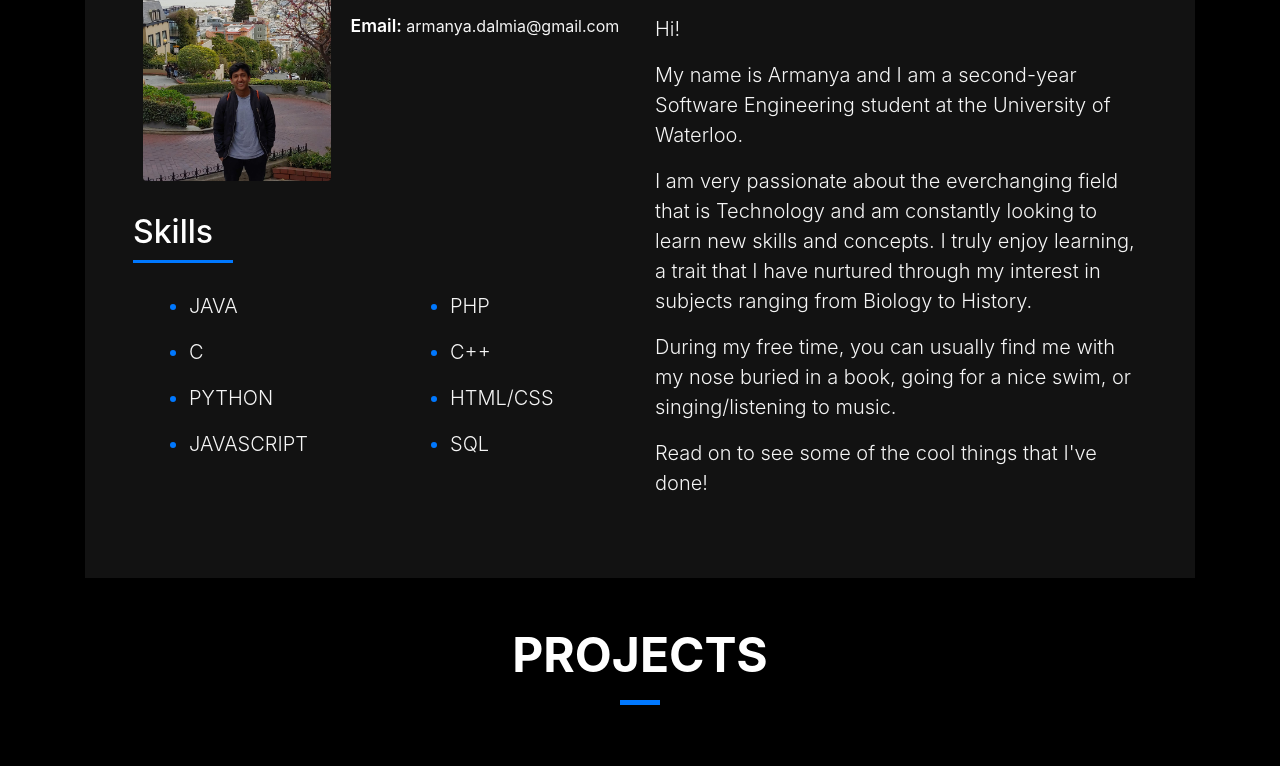
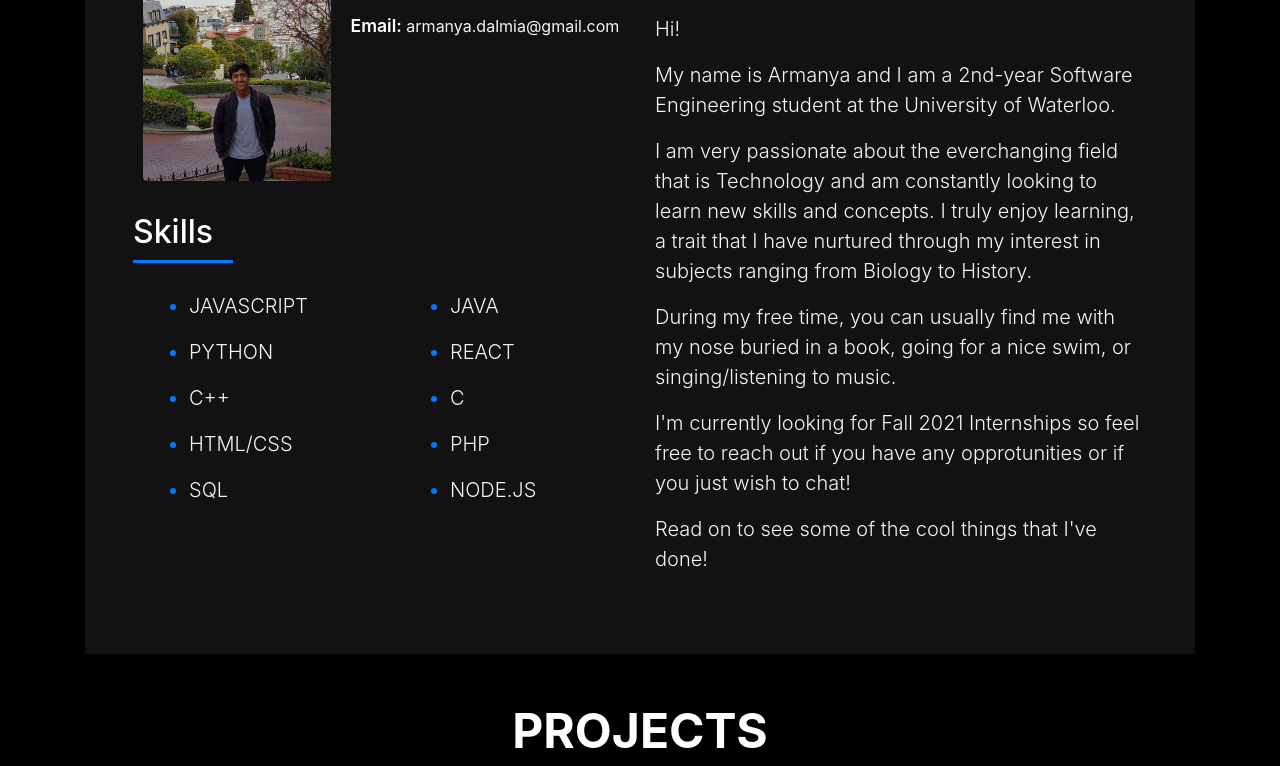
Before and after one commit to ArmanyaDalmia/Personal-Website, a plain HTML site: page index.html in a window 1280 px wide. Shown: the part 1000-1766 px from the top of the page. Drawn offline with Linux system fonts and the light colour scheme; files whose address does not match are found by name.

Commit message:
About description updates

```diff
--- a/index.html
+++ b/index.html
@@ -116,24 +116,28 @@
                   <div class="row">
                     <div class="col-sm-6 col-md-6">
                       <ul>
-                        <li><span>JAVA</span> <!--<span class="pull-right">80%</span>--></li>
+                        <li><span>JAVASCRIPT</span> <!--<span class="pull-right">80%</span>--></li>
 
-                        <li><span>C</span> <!--<span class="pull-right">60%</span>--></li>
+                        <li><span>PYTHON</span> <!--<span class="pull-right">60%</span>--></li>
 
-                        <li><span>PYTHON</span> <!--<span class="pull-right">70%</span>--></li>
+                        <li><span>C++</span> <!--<span class="pull-right">70%</span>--></li>
 
-                        <li><span>JAVASCRIPT</span> <!--<span class="pull-right">55%</span>--></li>
+                        <li><span>HTML/CSS</span> <!--<span class="pull-right">55%</span>--></li>
+
+                        <li><span>SQL</span> <!--<span class="pull-right">55%</span>--></li>
                       </ul>
                     </div>
                     <div class="col-sm-6 col-md-6">
                       <ul>
-                        <li><span>PHP</span> <!--<span class="pull-right">80%</span>--></li>
+                        <li><span>JAVA</span> <!--<span class="pull-right">80%</span>--></li>
 
-                        <li><span>C++</span> <!--<span class="pull-right">60%</span>--></li>
+                        <li><span>REACT</span> <!--<span class="pull-right">60%</span>--></li>
 
-                        <li><span>HTML/CSS</span> <!--<span class="pull-right">70%</span>--></li>
+                        <li><span>C</span> <!--<span class="pull-right">70%</span>--></li>
 
-                        <li><span>SQL</span> <!--<span class="pull-right">55%</span>--></li>
+                        <li><span>PHP</span> <!--<span class="pull-right">55%</span>--></li>
+
+                        <li><span>NODE.JS</span> <!--<span class="pull-right">55%</span>--></li>
                       </ul>
                     </div>
                   </div>
@@ -150,7 +154,7 @@
                     Hi!
                   </p>
                   <p class="lead">
-                    My name is Armanya and I am a second-year Software Engineering student at the University of Waterloo.
+                    My name is Armanya and I am a 2nd-year Software Engineering student at the University of Waterloo.
                   </p>
                   <p class="lead">
                     I am very passionate about the everchanging field that is Technology and am constantly looking to learn new skills and concepts.
@@ -158,6 +162,9 @@
                   </p>
                   <p class="lead">
                     During my free time, you can usually find me with my nose buried in a book, going for a nice swim, or singing/listening to music.
+                  </p>
+                  <p class="lead">
+                    I'm currently looking for Fall 2021 Internships so feel free to reach out if you have any opprotunities or if you just wish to chat!
                   </p>
                   <p class="lead">
                     Read on to see some of the cool things that I've done!
```
